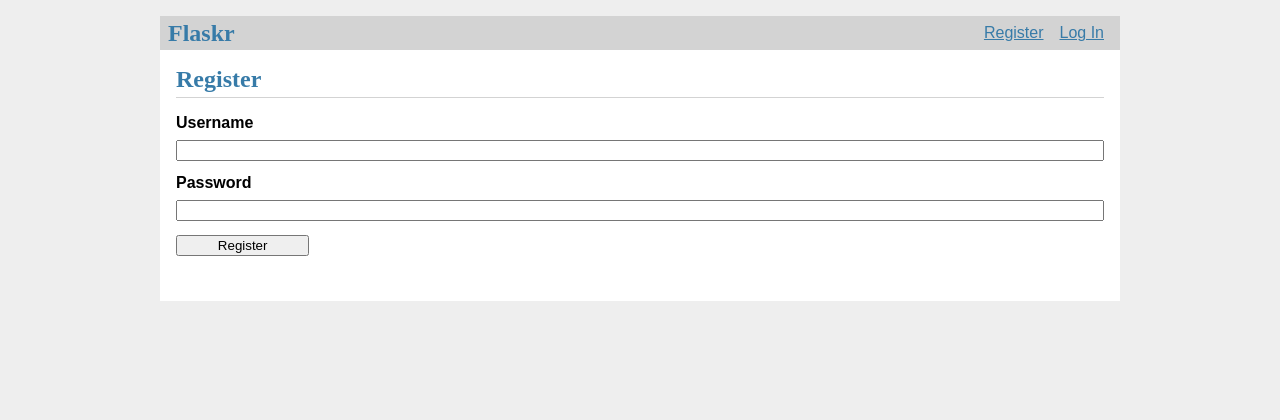
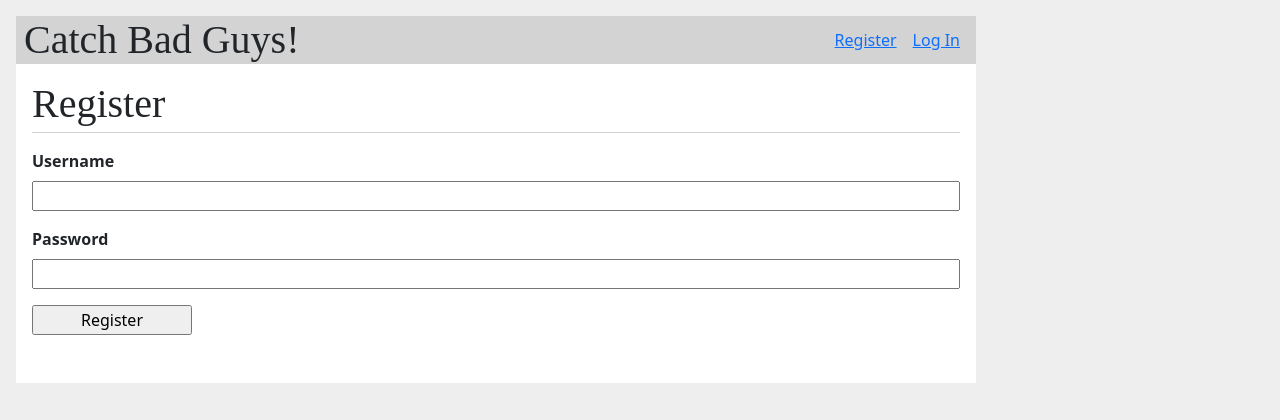
Before and after one commit to wolvinemore/Miniproject-3, a Flask app: page /auth/register in a window 1280 px wide. Shown: the top 420 px of the page. Run offline with Flask 3, Linux system fonts and the light colour scheme.

Commit message:
Update base.html

```diff
--- a/flaskr/templates/base.html
+++ b/flaskr/templates/base.html
@@ -1,8 +1,12 @@
 <!doctype html>
-<title>{% block title %}{% endblock %} - Flaskr</title>
+<title>{% block title %}{% endblock %} - Catch Bad Guys!</title>
 <link rel="stylesheet" href="{{ url_for('static', filename='style.css') }}">
+
+  <!-- Bootstrap CSS from CDN -->
+<link href="https://cdn.jsdelivr.net/npm/bootstrap@5.3.0-alpha1/dist/css/bootstrap.min.css" rel="stylesheet">
+
 <nav>
-  <h1>Flaskr</h1>
+  <h1>Catch Bad Guys!</h1>
   <ul>
     {% if g.user %}
       <li><a href="{{ url_for('blog.view_threat') }}">Threat-Database</a>
@@ -22,5 +26,8 @@
   {% for message in get_flashed_messages() %}
     <div class="flash">{{ message }}</div>
   {% endfor %}
+
+   <!-- Bootstrap JS -->
+    <script src="https://cdn.jsdelivr.net/npm/bootstrap@5.3.0-alpha1/dist/js/bootstrap.min.js"></script>
   {% block content %}{% endblock %}
 </section>
```
